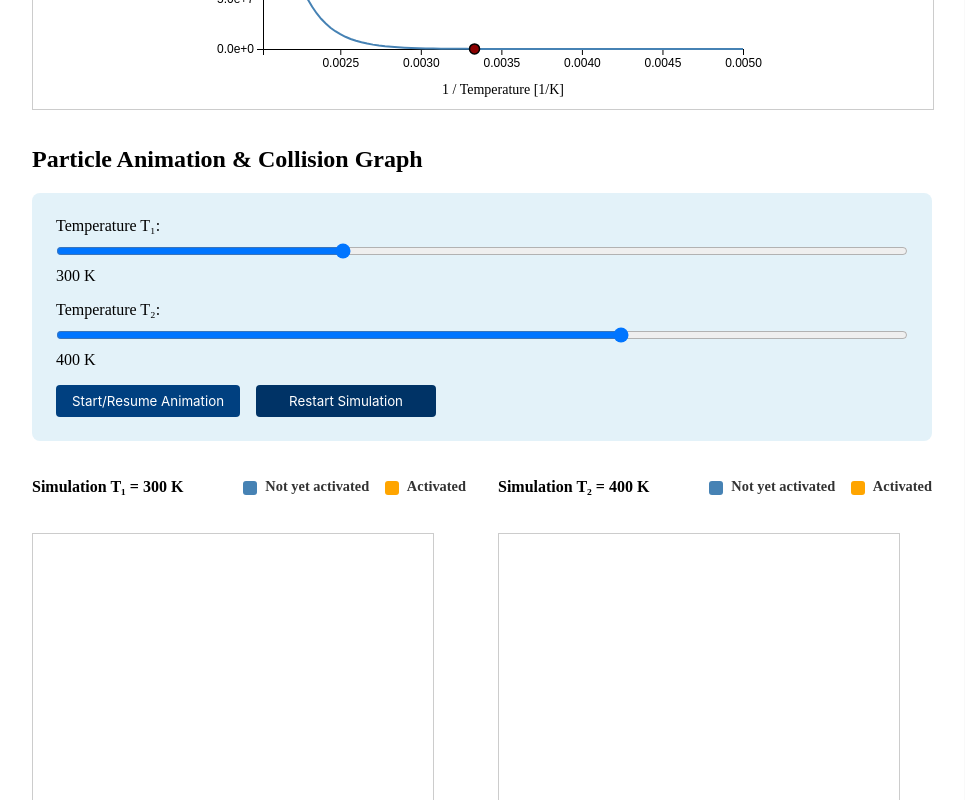
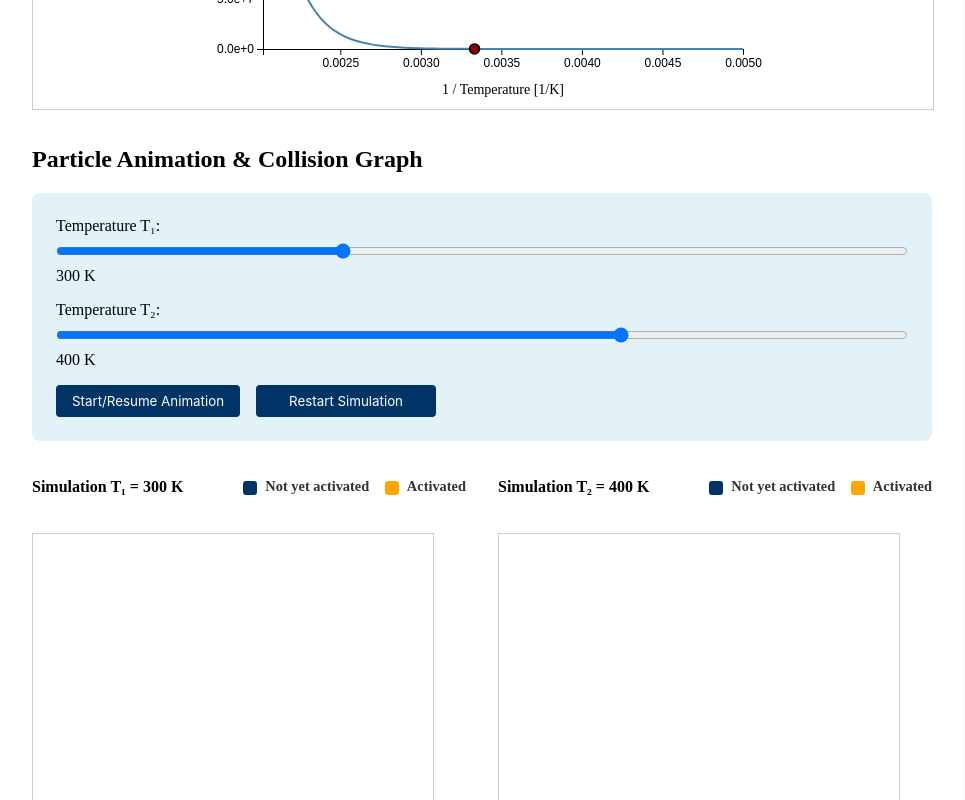
Before and after one commit to FGV-VIS-2025/final-project-chemicalprocesses, a SvelteKit app: page /page2 in a window 1280 px wide. In both pictures the pointer is over the button "Start/Resume Animation". Shown: the part 867-1667 px from the top of the page, without its empty margins (158-1123 px from the left). Built offline with nearby package versions, Linux system fonts and the light colour scheme.

Commit message:
adding tooltips

```diff
--- a/src/routes/page2/+page.svelte
+++ b/src/routes/page2/+page.svelte
@@ -233,7 +233,7 @@
   }
 
   .action-btn:hover {
-    background: #004080;
+    background: #003366;
   }
 
   .side-by-side {
@@ -296,7 +296,7 @@
 }
 
 .color-box.blue {
-  background-color: steelblue;
+  background-color: #003366;
 }
 
 .color-box.orange {
```
